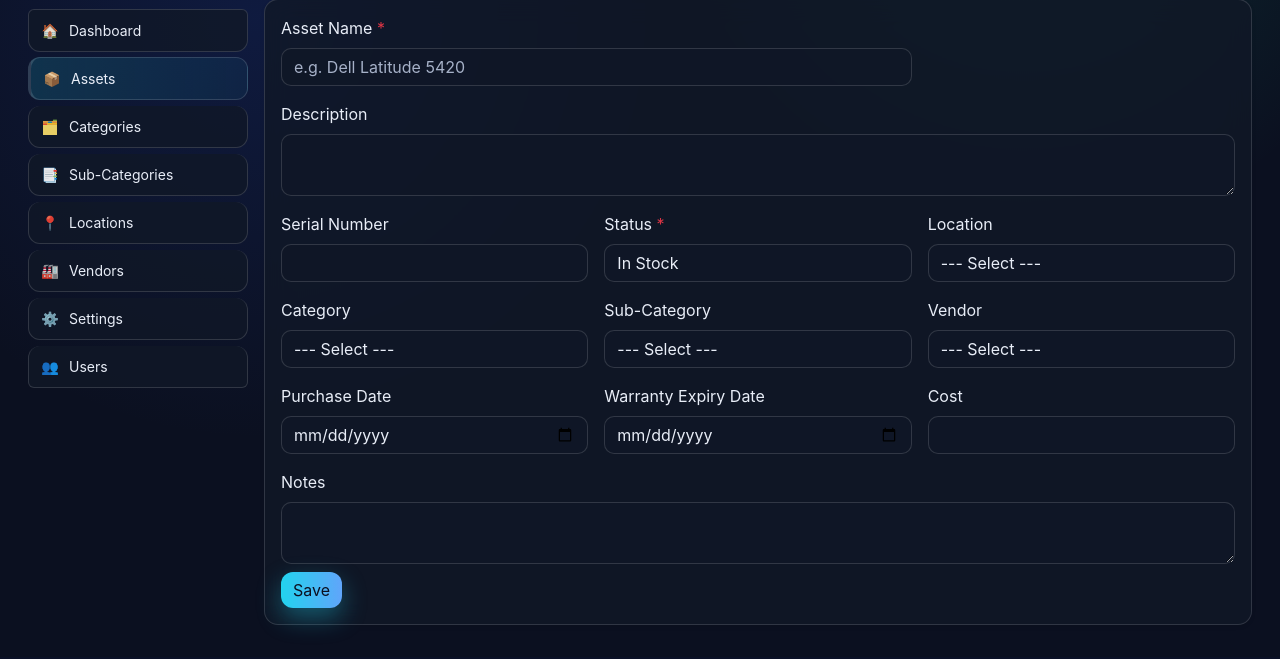
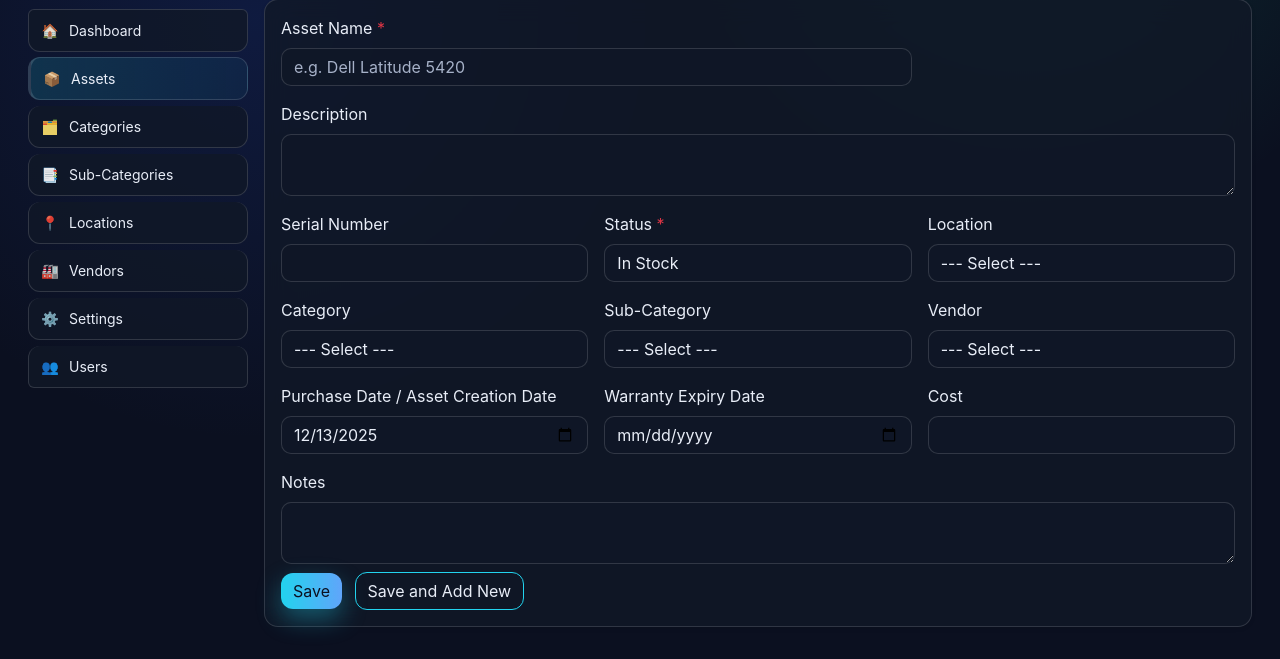
Before and after one commit to ItsCryp7iC/inventory-management-app, a Flask app: page /assets/new in a window 1280 px wide. Shown: the part 144-803 px from the top of the page. Before the commit the page ends 771 px from the top, so only its background shows below. Run offline with Flask 3, Linux system fonts and the light colour scheme; a user stored in the database is signed in; tables that the repository leaves empty hold one stand-in row (values such as "Sample post"); some libraries are stand-ins or nearby versions.

Commit message:
Add Save and Add New flow and keyboard handling on new asset form—Enter ignored in Serial Number, Ctrl+Enter saves-and-adds; Enter elsewhere submits normally.

```diff
--- a/app/assets/routes.py
+++ b/app/assets/routes.py
@@ -318,10 +318,15 @@ def create_asset():
     form = AssetForm()
     _populate_form_choices(form)
 
+    # Default purchase date to today on initial load
+    if request.method == "GET" and not form.purchase_date.data:
+        form.purchase_date.data = date.today()
+
     if form.validate_on_submit():
         # We must have Location + Category to generate tag
         location_id = _normalize_id(form.location_id.data)
         category_id = _normalize_id(form.category_id.data)
+        action = request.form.get("action", "save")
 
         location = Location.query.get(location_id) if location_id else None
         category = Category.query.get(category_id) if category_id else None
@@ -365,12 +370,25 @@ def create_asset():
 
         db.session.commit()
         flash(f"Asset created successfully: {asset.asset_tag}", "success")
+        if action == "add_new":
+            return redirect(url_for("assets.create_asset"))
         return redirect(url_for("assets.asset_detail", asset_id=asset.id))
 
     if form.errors:
         flash("Please correct the errors in the form.", "danger")
 
-    return render_template("assets/create.html", form=form)
+    subcategories = SubCategory.query.order_by(SubCategory.name).all()
+    subcategory_options = [
+        {
+            "id": sc.id,
+            "name": sc.name,
+            "category_id": sc.category_id,
+            "label": f"{sc.category.name} - {sc.name}" if sc.category else sc.name,
+        }
+        for sc in subcategories
+    ]
+
+    return render_template("assets/create.html", form=form, subcategory_options=subcategory_options)
 
 
 @bp.route("/<int:asset_id>/edit", methods=["GET", "POST"])
@@ -409,7 +427,18 @@ def edit_asset(asset_id):
     if form.errors and request.method == "POST":
         flash("Please correct the errors in the form.", "danger")
 
-    return render_template("assets/create.html", form=form, is_edit=True, asset=asset)
+    subcategories = SubCategory.query.order_by(SubCategory.name).all()
+    subcategory_options = [
+        {
+            "id": sc.id,
+            "name": sc.name,
+            "category_id": sc.category_id,
+            "label": f"{sc.category.name} - {sc.name}" if sc.category else sc.name,
+        }
+        for sc in subcategories
+    ]
+
+    return render_template("assets/create.html", form=form, is_edit=True, asset=asset, subcategory_options=subcategory_options)
 
 
 @bp.route("/<int:asset_id>")
--- a/app/templates/assets/create.html
+++ b/app/templates/assets/create.html
@@ -65,7 +65,7 @@
 
                 <div class="col-md-4">
                     <label class="form-label">{{ form.category_id.label }}</label>
-                    {{ form.category_id(class="form-select") }}
+                    {{ form.category_id(class="form-select", id="category-select") }}
                     {% for err in form.category_id.errors %}
                         <div class="text-danger small">{{ err }}</div>
                     {% endfor %}
@@ -73,7 +73,18 @@
 
                 <div class="col-md-4">
                     <label class="form-label">{{ form.subcategory_id.label }}</label>
-                    {{ form.subcategory_id(class="form-select") }}
+                    <select name="{{ form.subcategory_id.name }}" id="subcategory-select" class="form-select">
+                        <option value="0">--- Select ---</option>
+                        {% for sc in subcategory_options %}
+                            <option
+                                value="{{ sc.id }}"
+                                data-category="{{ sc.category_id }}"
+                                {% if form.subcategory_id.data == sc.id %}selected{% endif %}
+                            >
+                                {{ sc.label }}
+                            </option>
+                        {% endfor %}
+                    </select>
                     {% for err in form.subcategory_id.errors %}
                         <div class="text-danger small">{{ err }}</div>
                     {% endfor %}
@@ -88,7 +99,7 @@
                 </div>
 
                 <div class="col-md-4">
-                    <label class="form-label">{{ form.purchase_date.label }}</label>
+                    <label class="form-label">Purchase Date / Asset Creation Date</label>
                     {{ form.purchase_date(class="form-control", type="date") }}
                     {% for err in form.purchase_date.errors %}
                         <div class="text-danger small">{{ err }}</div>
@@ -120,16 +131,91 @@
                 </div>
 
                 <div class="col-12 mt-2">
-                    <button type="submit" class="btn btn-primary">
+                    <input type="hidden" name="action" id="asset-form-action" value="save">
+                    <button type="submit" class="btn btn-primary me-2">
                         {% if is_edit %}
                             Update
                         {% else %}
                             Save
                         {% endif %}
                     </button>
+                    {% if not is_edit %}
+                    <button type="submit" class="btn btn-outline-primary" data-action="add_new">
+                        Save and Add New
+                    </button>
+                    {% endif %}
                 </div>
             </div>
         </form>
     </div>
 </div>
 {% endblock %}
+
+{% block scripts %}
+{{ super() }}
+<script>
+    (function () {
+        const categorySelect = document.getElementById("category-select");
+        const subcategorySelect = document.getElementById("subcategory-select");
+        const form = document.querySelector("form");
+        const actionField = document.getElementById("asset-form-action");
+        const serialInput = document.getElementById("serial_number");
+
+        function filterSubcategories() {
+            const selectedCat = categorySelect.value;
+            let firstShown = null;
+            Array.from(subcategorySelect.options).forEach(opt => {
+                if (!opt.dataset.category) {
+                    return; // default option
+                }
+                const matches = selectedCat && opt.dataset.category === selectedCat;
+                opt.hidden = !matches;
+                if (matches && firstShown === null) {
+                    firstShown = opt.value;
+                }
+            });
+            // If current selection doesn't match, reset to default
+            const currentOpt = subcategorySelect.options[subcategorySelect.selectedIndex];
+            if (currentOpt && currentOpt.hidden) {
+                subcategorySelect.value = "0";
+            }
+        }
+
+        categorySelect.addEventListener("change", filterSubcategories);
+        filterSubcategories();
+
+        if (form) {
+            form.addEventListener("keydown", (e) => {
+                const target = e.target;
+
+                // Prevent Enter from submitting while cursor in Serial Number
+                if (e.key === "Enter" && target === serialInput) {
+                    e.preventDefault();
+                    return;
+                }
+
+                // Ctrl+Enter -> Save and Add New
+                if (e.key === "Enter" && e.ctrlKey) {
+                    e.preventDefault();
+                    if (actionField) actionField.value = "add_new";
+                    form.submit();
+                    return;
+                }
+
+                // Plain Enter submits normally (unless textarea to allow new lines)
+                if (e.key === "Enter" && target.tagName !== "TEXTAREA") {
+                    if (actionField) actionField.value = "save";
+                }
+            });
+        }
+
+        // Wire the secondary button to set action
+        document.querySelectorAll("button[data-action]").forEach(btn => {
+            btn.addEventListener("click", (e) => {
+                const act = btn.getAttribute("data-action");
+                if (actionField) actionField.value = act;
+            });
+        });
+    })();
+</script>
+{% endblock %}
```
